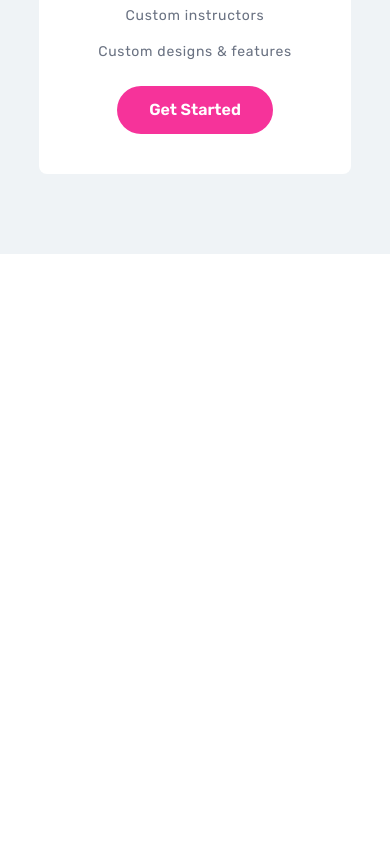
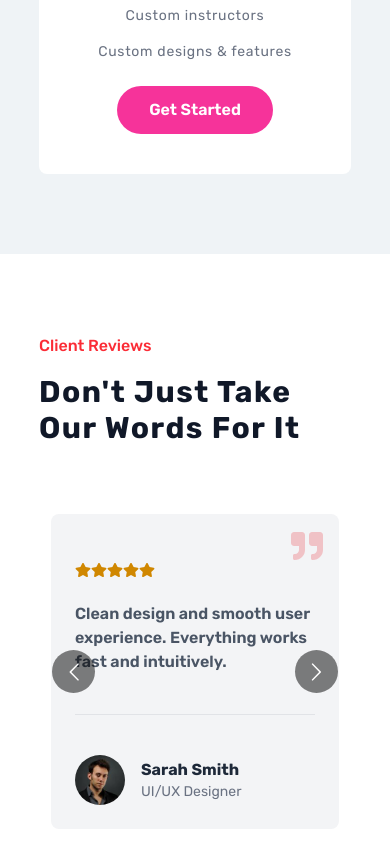
Before and after one commit to titohajili/Web-Agency, a Next.js app: page / in a window 390 px wide. Shown: the part 7645-8489 px from the top of the page. Before the commit the page ends 7899 px from the top, so only its background shows below. Built offline with nearby package versions, Linux system fonts and the light colour scheme.

Commit message:
Review Slider

```diff
--- /dev/null
+++ b/components/Home/ClientReview/ClientReview.tsx
@@ -0,0 +1,90 @@
+"use client"
+import React from 'react'
+import Carousel from "react-multi-carousel";
+import "react-multi-carousel/lib/styles.css";
+import ClientReviewCard from './ClientReviewCard';
+
+
+
+export const userReviewData = [
+    {
+        id: 1,
+        name: 'John Doe',
+        profession: "Real Estate Agent",
+        userImg: "/images/u1.jpg",
+        review: "A wonderful experience! The platform made it easy to find exactly what I needed."
+    },
+    {
+        id: 2,
+        name: 'Sarah Smith',
+        profession: "UI/UX Designer",
+        userImg: "/images/u2.jpg",
+        review: "Clean design and smooth user experience. Everything works fast and intuitively."
+    },
+    {
+        id: 3,
+        name: 'Michael Brown',
+        profession: "Frontend Developer",
+        userImg: "/images/u3.jpg",
+        review: "Great platform for modern web projects. I really enjoyed using it in my workflow."
+    },
+    {
+        id: 4,
+        name: 'Emily Johnson',
+        profession: "Marketing Manager",
+        userImg: "/images/u4.jpg",
+        review: "Very helpful and easy to use. It saved me a lot of time and effort."
+    }
+];
+
+
+const ClientReview = () => {
+
+    const responsive = {
+        desktop: {
+            breakpoint: { max: 3000, min: 1024 },
+            items: 3,
+            slidesToSlide: 1 // optional, default to 1.
+        },
+        tablet: {
+            breakpoint: { max: 1324, min: 764 },
+            items: 2,
+            slidesToSlide: 1 // optional, default to 1.
+        },
+        mobile: {
+            breakpoint: { max: 764, min: 0 },
+            items: 1,
+            slidesToSlide: 1 // optional, default to 1.
+        }
+};
+
+  return (
+    <div className='py-20 '>
+      <div className='w-[80%] mx-auto'>
+        <div>
+            <h1 className='text-red-500 dark:text-red-300 font-medium'>Client Reviews</h1>
+            <h1 className='text-3xl md:text-4xl lg:text-5xl text-gray-900 dark:text-gray-100 mt-4 font-bold tracking-wider'>Don't Just Take Our Words For It</h1>
+        </div>
+        <div className='mt-14'>
+                  <Carousel
+                    responsive={responsive}
+                    infinite={true}
+                    autoPlay={true}
+                    autoPlaySpeed={4000}
+                    arrows={true}
+                    >
+                      {
+                        userReviewData.map((user)=>(
+                            <div key={user.id}>
+                                <ClientReviewCard user={user}/>
+                            </div>
+                        ))
+                      }
+                    </Carousel>
+        </div>
+      </div>
+    </div>
+  )
+}
+
+export default ClientReview
--- /dev/null
+++ b/components/Home/ClientReview/ClientReviewCard.tsx
@@ -0,0 +1,40 @@
+"use client"
+import Image from 'next/image';
+import React from 'react'
+import { FaQuoteRight, FaStar } from 'react-icons/fa';
+
+type Props = {
+     user: {
+    id: number;
+    name: string;
+    profession: string;
+    userImg: string;
+    review: string;
+}
+}
+
+const ClientReviewCard = ({user}: Props) => {
+  return (
+    <div className='bg-gray-100 rounded-lg m-3 p-6 relative'>
+      <FaQuoteRight className='w-8 h-8 absolute top-4 right-4 text-red-600 opacity-20'/>
+      <div className='mt-6 flex items-center'>
+        <FaStar className='w-4 h-4 text-yellow-600'/>
+        <FaStar className='w-4 h-4 text-yellow-600'/>
+        <FaStar className='w-4 h-4 text-yellow-600'/>
+        <FaStar className='w-4 h-4 text-yellow-600'/>
+        <FaStar className='w-4 h-4 text-yellow-600'/>
+      </div>
+      <p className='pt-6 text-base text-gray-600 font-semibold'>{user.review}</p>
+      <div className='w-full h-[1.2px] bg-gray-600 opacity-10 mt-10 mb-10'></div>
+      <div className='flex items-center space-x-4'>
+        <Image src={user.userImg} alt='img' width={50} height={50} className='rounded-full' />
+        <div>
+            <h1 className='font-bold text-gray-800'>{user.name}</h1>
+            <p className='text-sm text-gray-500'>{user.profession}</p>
+        </div>
+      </div>
+    </div>
+  )
+}
+
+export default ClientReviewCard
--- a/components/Home/Home.tsx
+++ b/components/Home/Home.tsx
@@ -1,5 +1,6 @@
 
 import About from './About/About'
+import ClientReview from './ClientReview/ClientReview'
 import Hero from './Hero/Hero'
 import Price from './Price/Price'
 import Services from './Services/Services'
@@ -15,6 +16,7 @@ const Home = () => {
       <Services/>
       <WhyChoose/>
       <Price/>
+      <ClientReview/>
     </div>
   )
 }
--- a/package.json
+++ b/package.json
@@ -14,6 +14,7 @@
     "react": "19.2.3",
     "react-dom": "19.2.3",
     "react-icons": "^5.5.0",
+    "react-multi-carousel": "^2.8.6",
     "react-parallax-tilt": "^1.7.315",
     "react-type-animation": "^3.2.0"
   },
```
Also changed, not shown: 1 other file (tests, documents, lock files or other folders).
